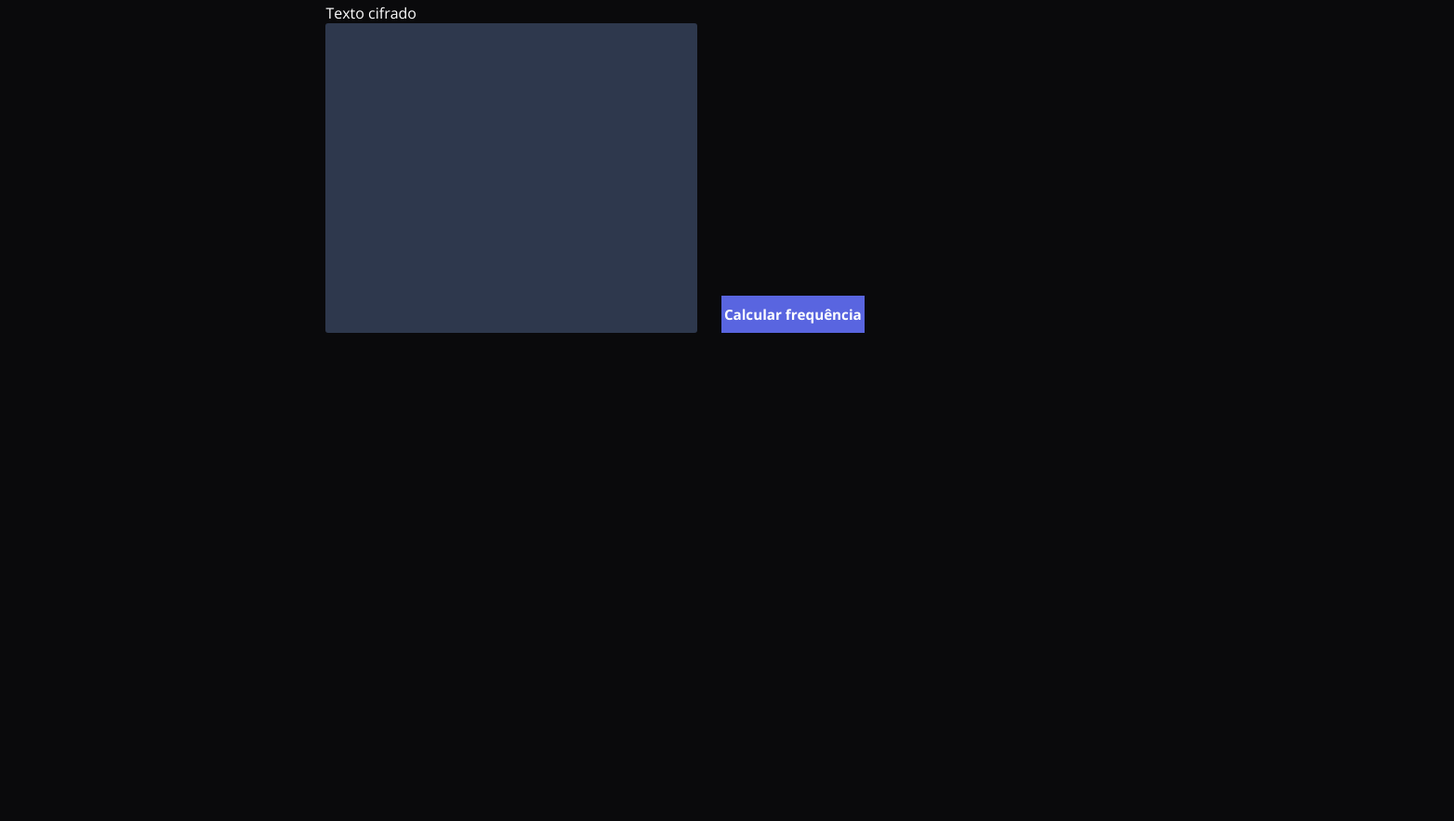
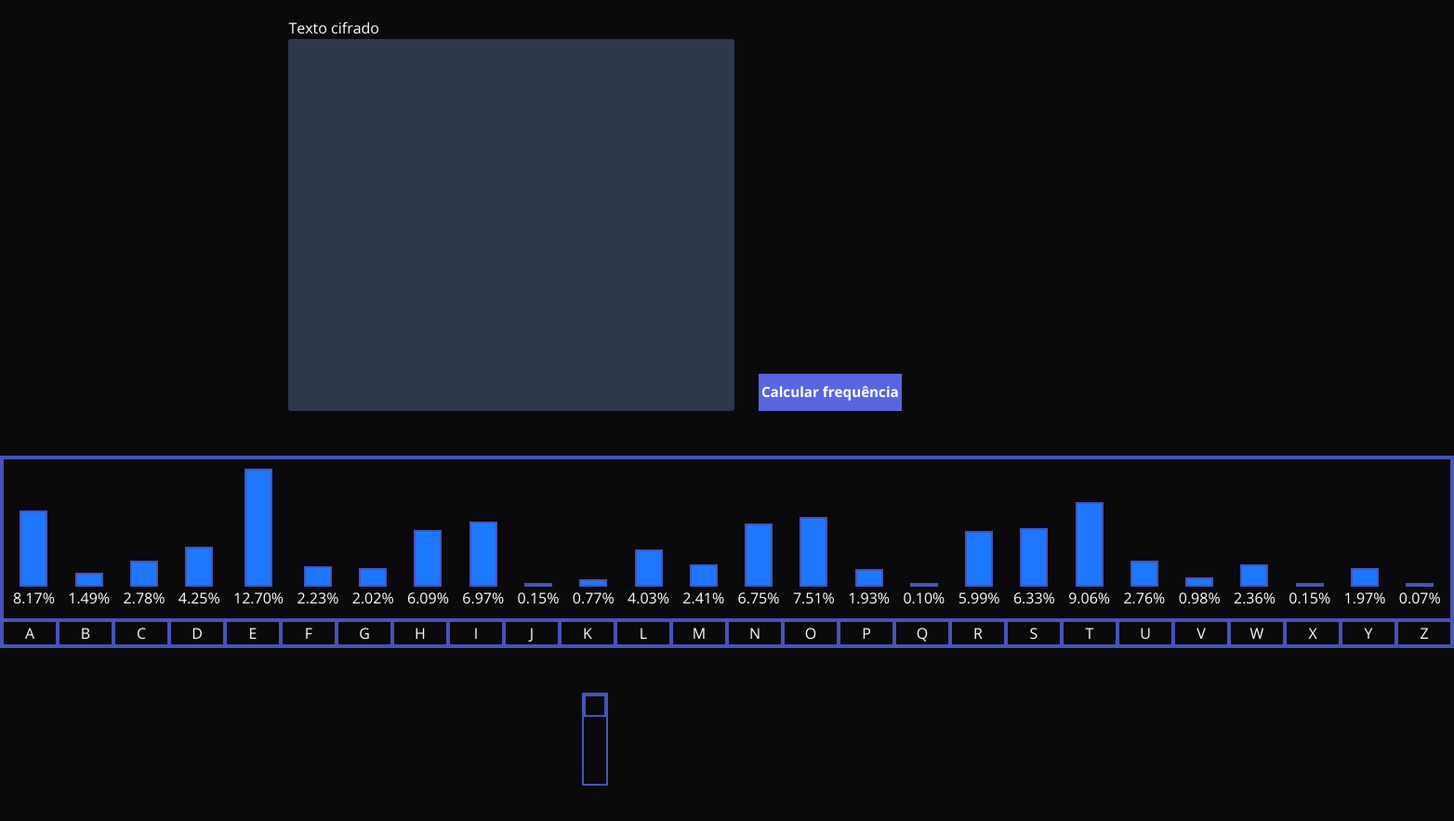
Before and after one commit to eduardodsn/trabalho-sc, a plain HTML site: page ataque/index.html in a window 1280 px wide. Shown: the part 141-1024 px from the top of the page at 93% size, 1564 px wide, since content can reach past the window. Before the commit the page ends 800 px from the top, so only its background shows below. Drawn offline with nearby package versions, Linux system fonts and the light colour scheme.

Commit message:
Criando tabela com frequências

```diff
--- a/ataque/ataque-vigenere.js
+++ b/ataque/ataque-vigenere.js
@@ -55,3 +55,51 @@ function eventoDOMCalcularFrequencia(event) {
 
     calcularSequenciasRepetidas(textoTratado);
 }
+
+const frequencia_ingles = {
+    'a':8.167,
+    'b':1.492,
+    'c':2.782,
+    'd':4.253,
+    'e':12.702,
+    'f':2.228,
+    'g':2.015,
+    'h':6.094,
+    'i':6.966,
+    'j':0.153,
+    'k':0.772,
+    'l':4.025,
+    'm':2.406,
+    'n':6.749,
+    'o':7.507,
+    'p':1.929,
+    'q':0.095,
+    'r':5.987,
+    's':6.327,
+    't':9.056,
+    'u':2.758,
+    'v':0.978,
+    'w':2.360,
+    'x':0.150,
+    'y':1.974,
+    'z':0.074
+}
+
+
+let colunas = document.querySelector('.colunas')
+let frequencia_barra = document.querySelector('.frequencia_barra')
+
+for(let letra of Object.entries(frequencia_ingles)) {
+    colunas.innerHTML+= `
+        <td id="alpha_${letra}" class="alphabet">${letra[0].toUpperCase()}</td>
+    `
+}
+
+for(let letra of Object.entries(frequencia_ingles)) {
+    frequencia_barra.innerHTML+= `
+    <td id="graph_${letra[0]}" class="bars">
+        <div id="bar_${letra[0]}" class="bar" style="width: 30px; height: ${letra[1]*10}px">
+        </div>${(letra[1]).toFixed(2)}%
+    </td>
+    `
+}
--- a/ataque/index.html
+++ b/ataque/index.html
@@ -1,5 +1,6 @@
 <!DOCTYPE html>
 <html lang="en">
+
 <head>
     <meta charset="UTF-8">
     <meta http-equiv="X-UA-Compatible" content="IE=edge">
@@ -9,7 +10,14 @@
     <link href="https://fonts.googleapis.com/css2?family=Open+Sans:wght@400;600;700&display=swap" rel="stylesheet">
     <link rel="stylesheet" href="./styles.css">
     <title>Trabalho 1 - SC</title>
+
+
+    <!-- CSS only -->
+    <link href="https://cdn.jsdelivr.net/npm/bootstrap@5.2.0-beta1/dist/css/bootstrap.min.css" rel="stylesheet"
+        integrity="sha384-0evHe/X+R7YkIZDRvuzKMRqM+OrBnVFBL6DOitfPri4tjfHxaWutUpFmBp4vmVor" crossorigin="anonymous">
+
 </head>
+
 <body>
     <header>
         <h1>Cifra de Vigenère</h1>
@@ -29,6 +37,30 @@
             </div>
         </form>
     </div>
+    <br>
+    <br>
+    <table class="table_body">
+        <tbody>
+            <tr class="frequencia_barra">
+            </tr>
+            <tr class="colunas">
+            </tr>
+        </tbody>
+    </table>
+    <br>
+    <br>
+    <table class="table_body">
+        <tbody>
+            <tr class="frequencia_barra">
+            </tr>
+            <tr class="colunas">
+            </tr>
+        </tbody>
+    </table>
+    <br>
+    <br>
     <script src="./ataque-vigenere.js"></script>
+
 </body>
+
 </html>
--- a/ataque/styles.css
+++ b/ataque/styles.css
@@ -25,7 +25,7 @@
 }
 
 body {
-    background-color: var(--dark);
+    background-color: var(--dark) !important;
 }
 
 header {
@@ -157,3 +157,48 @@ header h1 {
         width: 90%;
     }
 }
+
+
+.bar {
+    background: rgb(30, 120, 253);
+    margin: 0px auto;
+    width: 15px;
+    text-align: center;
+    border: 2px solid var(--blue-dark);
+
+}
+
+.table_body {
+    height: 100px;
+    text-align: center;
+    background-color: var(--dark) !important;
+    margin: auto;
+    border: 2px solid var(--blue-dark);
+}
+
+.frequencia_barra{
+    display: flex;
+    align-items: flex-end;
+    justify-content: space-between;
+    padding: 10px;
+    border: 2px solid var(--blue-dark);
+}
+
+.bars{
+    display: flex;
+    flex-direction: column;
+    color: white;
+}
+.colunas {
+    display: flex;
+    justify-content: space-between;
+
+}
+
+.alphabet{
+    text-align: center;
+    width: 60px;
+    color: white;
+    border: 2px solid var(--blue-dark);
+
+}
```
